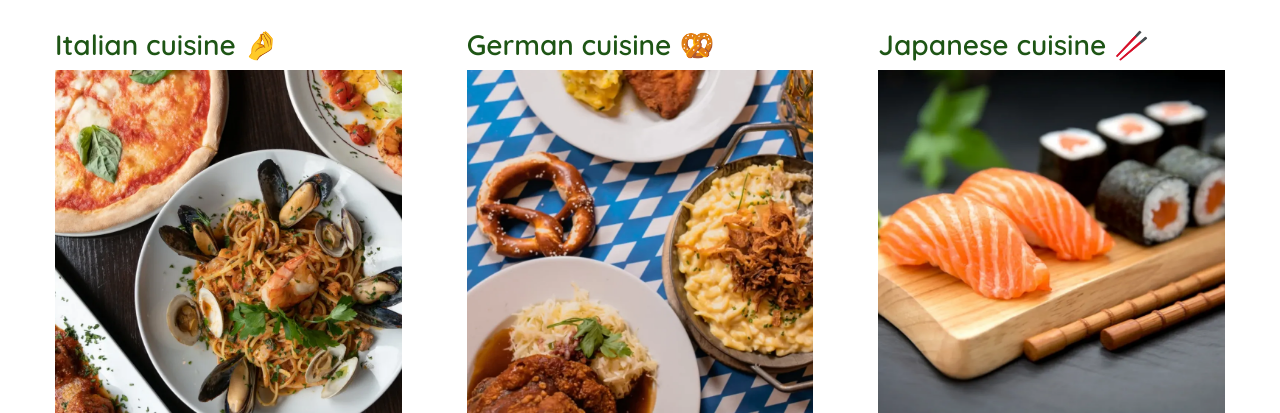
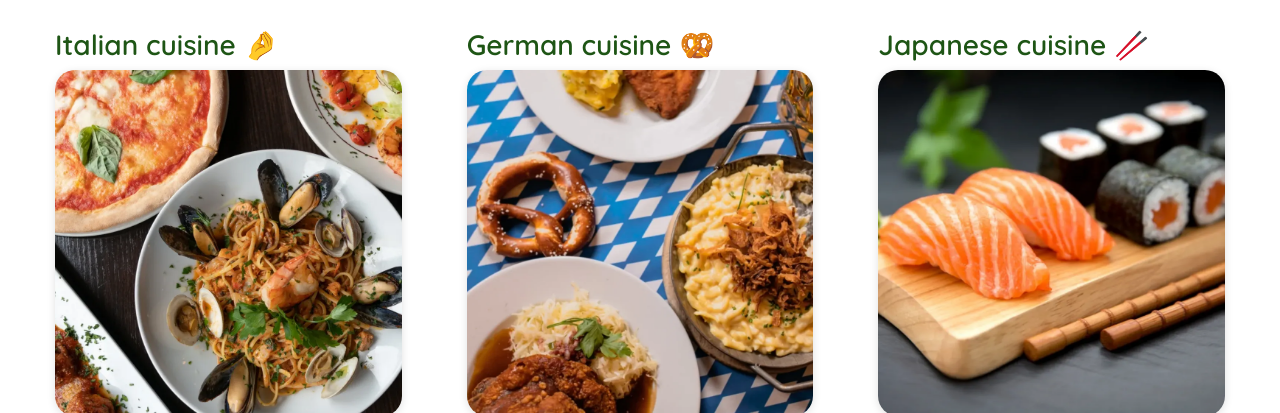
Before and after one commit to TheYan3/code-a-cuisine, an Angular app: page /library in a window 1280 px wide. Shown: the part 539-952 px from the top of the page. Built offline with nearby package versions, Linux system fonts and the light colour scheme; no server answers.

Commit message:
feat(library): zoom the cuisine image on hover instead of growing the emoji, with rounded corners and a soft shadow

```diff
--- a/src/app/pages/library/library.html
+++ b/src/app/pages/library/library.html
@@ -56,6 +56,7 @@
                 {{ cuisine.label }}
                 <span class="cuisine-tile__emoji" aria-hidden="true">{{ cuisine.emoji }}</span>
               </h2>
+              <div class="cuisine-tile__frame">
                 <img
                   class="cuisine-tile__image"
                   [src]="cuisine.image"
@@ -63,6 +64,7 @@
                   width="400"
                   height="400"
                 />
+              </div>
             </a>
           </li>
         }
--- a/src/app/pages/library/library.scss
+++ b/src/app/pages/library/library.scss
@@ -295,14 +295,14 @@ $liked-card-desktop: 370px;
 
 .cuisine-tile__emoji {
   font-size: 28px;
-  transition: font-size 0.15s ease;
 }
 
-// `:active` mirrors `:hover` — touch has no hover, so the emoji still needs
-// to grow on press instead of only on a mouse-only hover.
-.cuisine-tile:hover .cuisine-tile__emoji,
-.cuisine-tile:active .cuisine-tile__emoji {
-  font-size: 38px;
+// Same 20px corners as the cookbook intro box above; the frame clips the
+// image so the hover zoom below stays inside the rounded shape.
+.cuisine-tile__frame {
+  overflow: hidden;
+  border-radius: 20px;
+  box-shadow: 0 2px 8px rgb(0 0 0 / 12%);
 }
 
 .cuisine-tile__image {
@@ -312,10 +312,22 @@ $liked-card-desktop: 370px;
   height: auto;
   aspect-ratio: 320 / 260;
   object-fit: cover;
+  transition: transform 0.3s ease;
 
   @include desktop-up {
     aspect-ratio: 1 / 1;
   }
+
+  @media (prefers-reduced-motion: reduce) {
+    transition: none;
+  }
+}
+
+// `:active` mirrors `:hover` so touch gets the same feedback on press.
+.cuisine-tile:hover .cuisine-tile__image,
+.cuisine-tile:active .cuisine-tile__image,
+.cuisine-tile:focus-visible .cuisine-tile__image {
+  transform: scale(1.04);
 }
 
 .library__generate {
```
Lines whose indentation alone changed are shown as unchanged.
